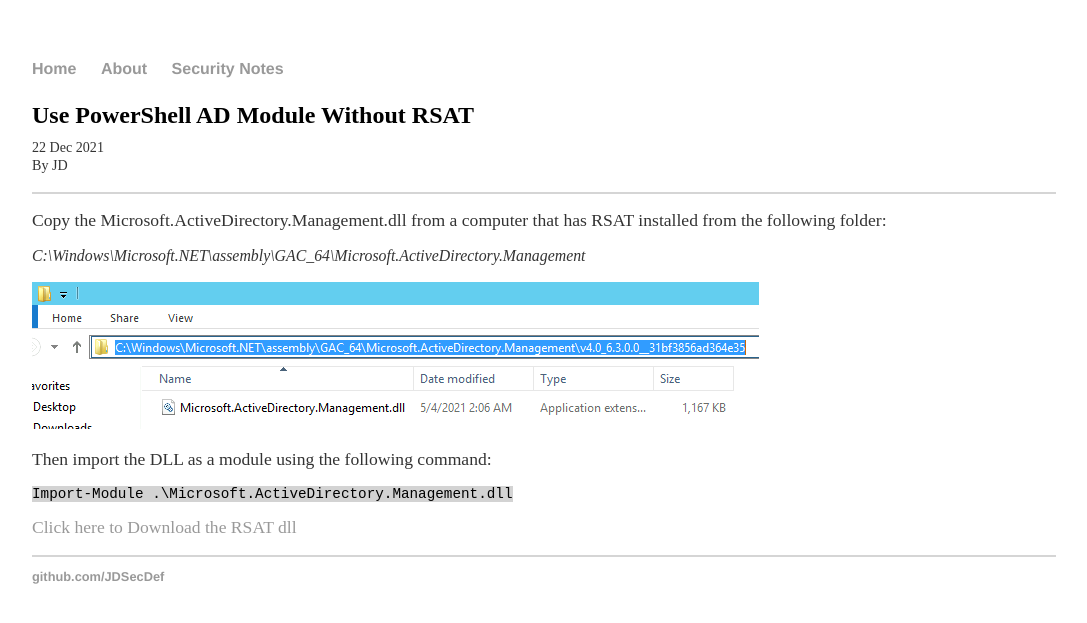
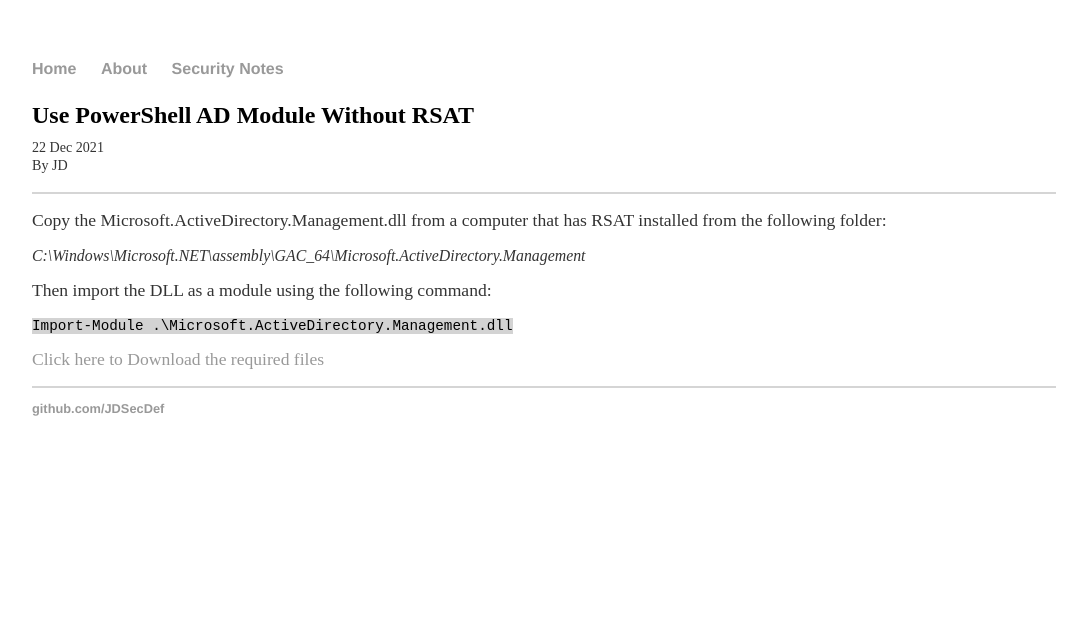
Before and after one commit to JDSecDef/JDSecDef.github.io, a Jekyll site: the page built from _posts/2021-12-22-AD-Module-Without-RSAT.md, in a window 1280 px wide. Shown: the top 623 px of the page, without its empty margins (96-1183 px from the left). Built offline with Jekyll 4.4.1, drawn with Linux system fonts in a browser that asks for light colours.

Commit message:
Update to post

```diff
--- a/_posts/2021-12-22-AD-Module-Without-RSAT.md
+++ b/_posts/2021-12-22-AD-Module-Without-RSAT.md
@@ -9,12 +9,10 @@
 
 <span style="font-size: 0.9em"> *C:\Windows\Microsoft.NET\assembly\GAC_64\Microsoft.ActiveDirectory.Management* </span>
 
-![RSATdll-Location](/assets/ADRSATdll.png)
-
 <p>Then import the DLL as a module using the following command:</p>
 
 ~~~powershell
 Import-Module .\Microsoft.ActiveDirectory.Management.dll
 ~~~
 
-[Click here to Download the RSAT dll](/assets/ADPS.zip)
+[Click here to Download the required files](/assets/ADPS.zip)
```
